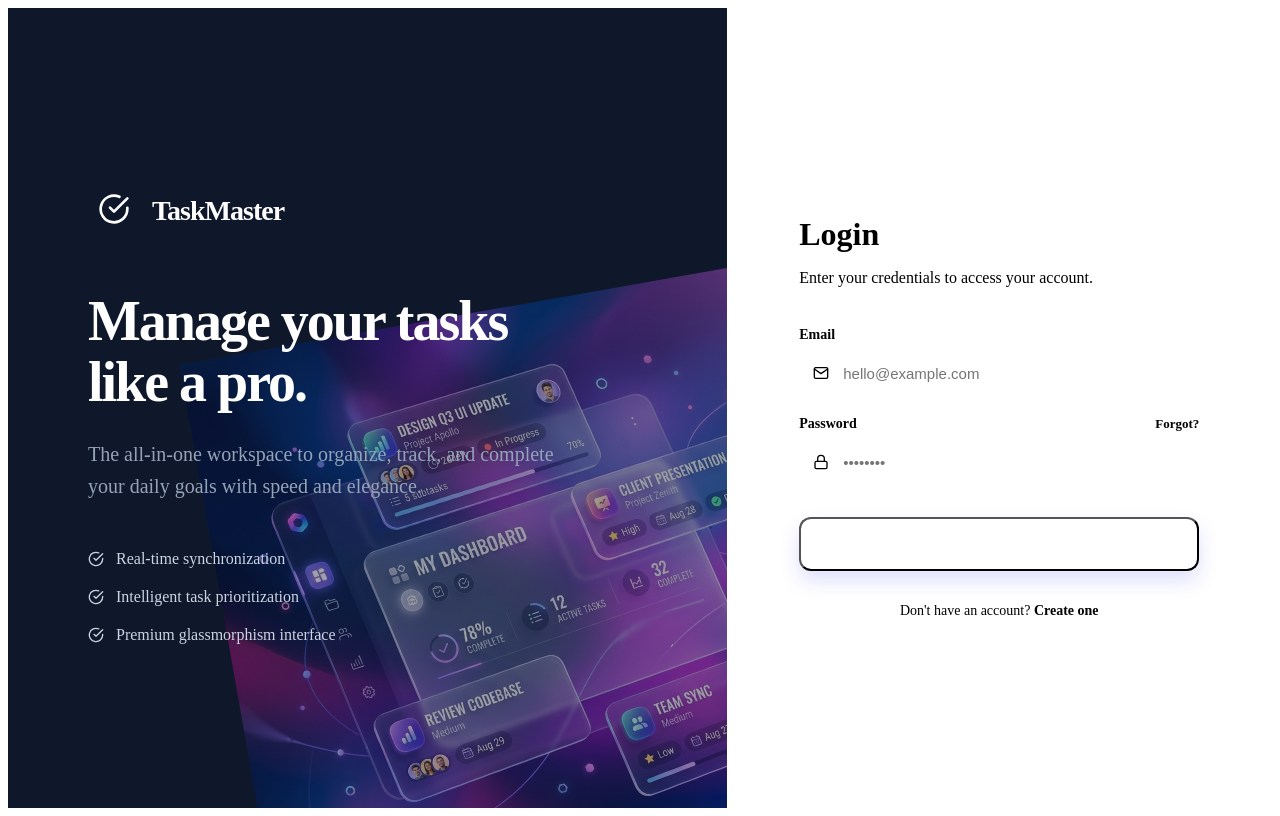
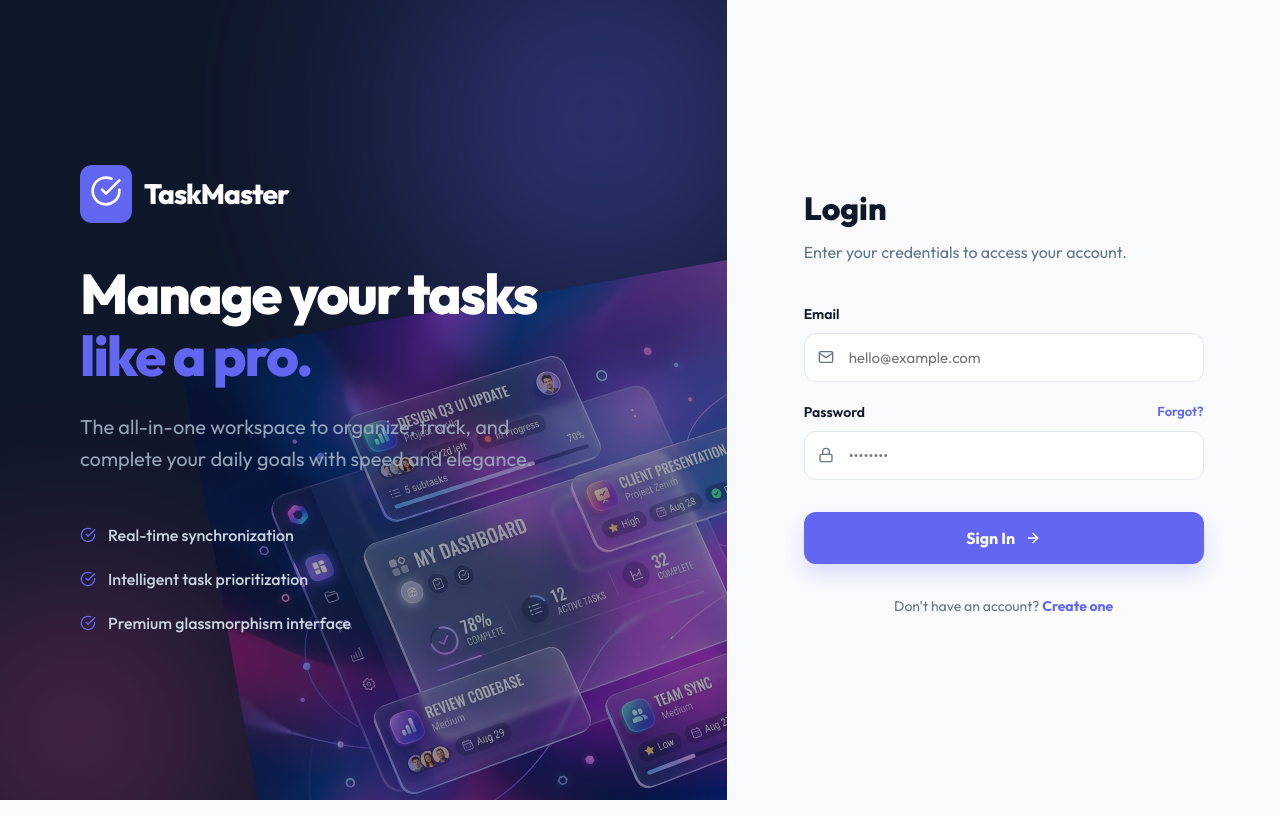
Before and after one commit to saudmemon/task-management-frontend, a Next.js app: page /login in a window 1280 px wide. Built offline with nearby package versions, Linux system fonts and the light colour scheme; no server answers.

Commit message:
Fix CSS loading and variables

```diff
--- a/pages/_app.js
+++ b/pages/_app.js
@@ -1,4 +1,5 @@
 import Head from 'next/head';
+import '../styles/globals.css';
 
 function MyApp({ Component, pageProps }) {
     return (
--- a/styles/globals.css
+++ b/styles/globals.css
@@ -14,6 +14,8 @@
   --shadow-md: 0 4px 6px -1px rgba(0,0,0,0.1);
   --shadow-lg: 0 20px 25px -5px rgba(0,0,0,0.1);
   --shadow-premium: 0 25px 50px -12px rgba(0, 0, 0, 0.08);
+  --transition-fast: 150ms ease;
+  --transition-normal: 300ms ease;
 }
 
 * {
@@ -31,7 +33,7 @@ body {
 
 /* Glassmorphism Utilities */
 .glass {
-  background: var(--bg-glass);
+  background: var(--glass);
   backdrop-filter: blur(12px);
   -webkit-backdrop-filter: blur(12px);
   border: 1px solid rgba(255, 255, 255, 0.3);
```
